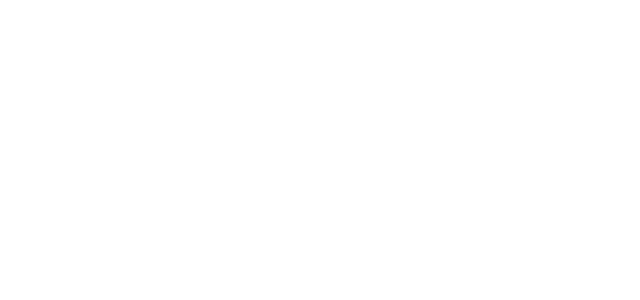
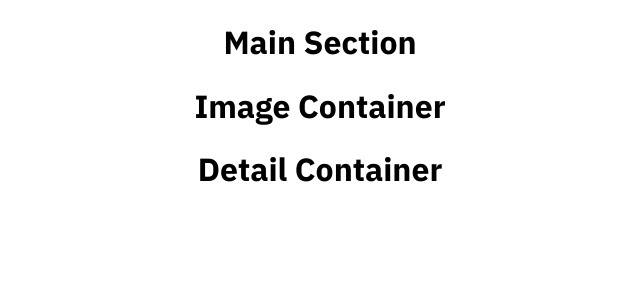
Before and after one commit to aaronl647/fluorescent-coding-challenge, a React (Create React App) app: page / in a window 1280 px wide. Shown: the top 300 px of the page, without its empty margins (320-960 px from the left). Built offline with nearby package versions, Linux system fonts and the light colour scheme.

Commit message:
connecting components together

```diff
--- a/src/App.js
+++ b/src/App.js
@@ -1,7 +1,12 @@
 import "./App.css";
+import MainContainer from "./components/MainContainer/MainContainer";
 
 function App() {
-  return <div className="App"></div>;
+  return (
+    <div className="App">
+      <MainContainer />
+    </div>
+  );
 }
 
 export default App;
--- a/src/components/DetailContainer/DetailContainer.js
+++ b/src/components/DetailContainer/DetailContainer.js
@@ -0,0 +1,11 @@
+import React from "react";
+
+function DetailContainer() {
+  return (
+    <div>
+      <h1>Detail Container</h1>
+    </div>
+  );
+}
+
+export default DetailContainer;
--- a/src/components/ImageContainer/ImageContainer.js
+++ b/src/components/ImageContainer/ImageContainer.js
@@ -0,0 +1,11 @@
+import React from "react";
+
+function ImageContainer() {
+  return (
+    <div>
+      <h1>Image Container</h1>
+    </div>
+  );
+}
+
+export default ImageContainer;
--- a/src/components/MainContainer/MainContainer.js
+++ b/src/components/MainContainer/MainContainer.js
@@ -0,0 +1,15 @@
+import React from "react";
+import DetailContainer from "../DetailContainer/DetailContainer";
+import ImageContainer from "../ImageContainer/ImageContainer";
+
+function MainContainer() {
+  return (
+    <div>
+      <h1> Main Section </h1>
+      <ImageContainer />
+      <DetailContainer />
+    </div>
+  );
+}
+
+export default MainContainer;
```
